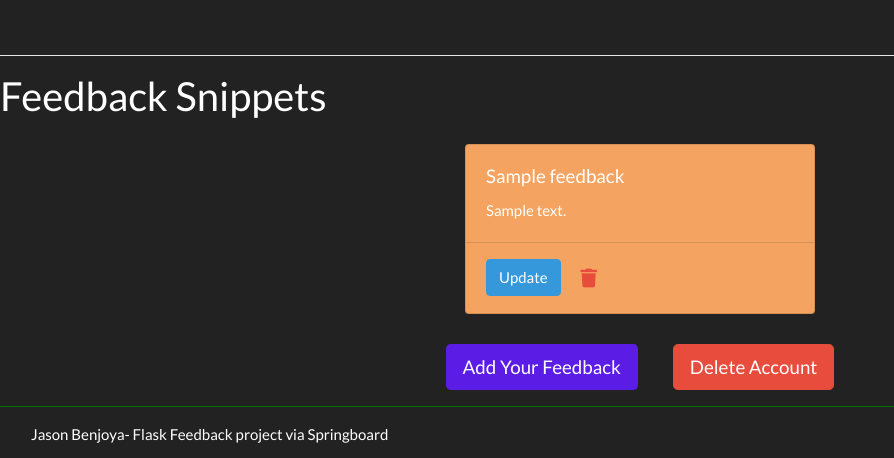
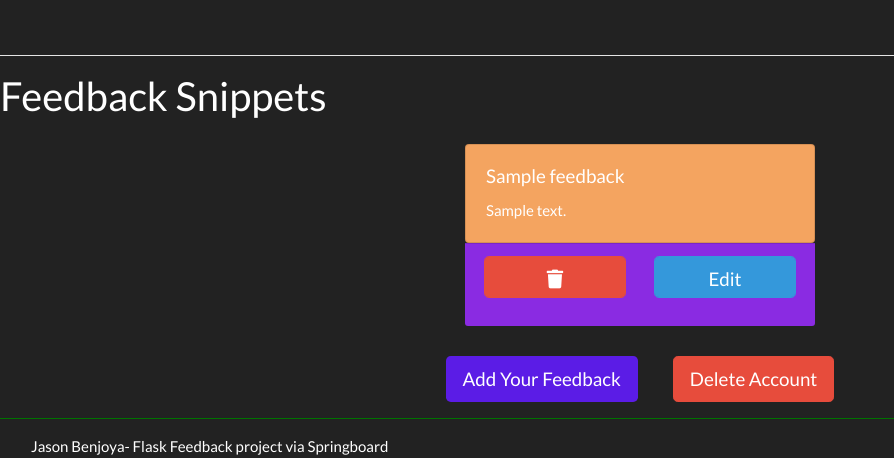
Before and after one commit to jbenjoy2/flaskfeedback, a Flask app: a page that uses templates/user.html in a window 1280 px wide. Shown: the part 492-950 px from the top of the page, without its empty margins (0-894 px from the left). Run offline with Flask 2, Linux system fonts and the light colour scheme; the visitor is signed in with stand-in values (Sample User, id 1); tables that the repository leaves empty hold one stand-in row (values such as "Sample post"); some libraries are stand-ins or nearby versions.

Commit message:
adjusted some styling for the feedback cards

```diff
--- a/static/style.css
+++ b/static/style.css
@@ -21,3 +21,8 @@ a.purplebutton:hover {
 div.bg-sandy {
 	background-color: sandybrown;
 }
+
+div.bg-bluepurple {
+	background-color: blueviolet;
+	margin: 0px;
+}
--- a/templates/user.html
+++ b/templates/user.html
@@ -47,12 +47,15 @@
                     <h5 class="card-title">{{feedback.title}}</h5>
                     <p class="card-text">{{feedback.content}}</p>
                 </div>
-                <div class="card-footer" style="background:none">
-                    <form style="display:inline" action="/feedback/{{feedback.id}}/delete" method="POST">
-                        <a href="/feedback/{{feedback.id}}/update" class="btn btn-info">Update</a>
-                        <button class="btn btn-lg btn-link text-danger"><i class="fas fa-trash"></i></button>
-                    </form>
-                </div>
+            </div>
+            <div class="card-footer bg-bluepurple">
+                <form style="display:inline" action="/feedback/{{feedback.id}}/delete" method="POST">
+                    <div class="form-group row justify-content-around">
+                        <button class="btn btn-lg btn-danger col-5 form-control"><i class="fas fa-trash"></i></button>
+                        <a href="/feedback/{{feedback.id}}/update" class="btn btn-lg btn-info col-5 form-control">Edit</a>
+                    </div>
+
+                </form>
             </div>
         </div>
         {% endfor %}
```
